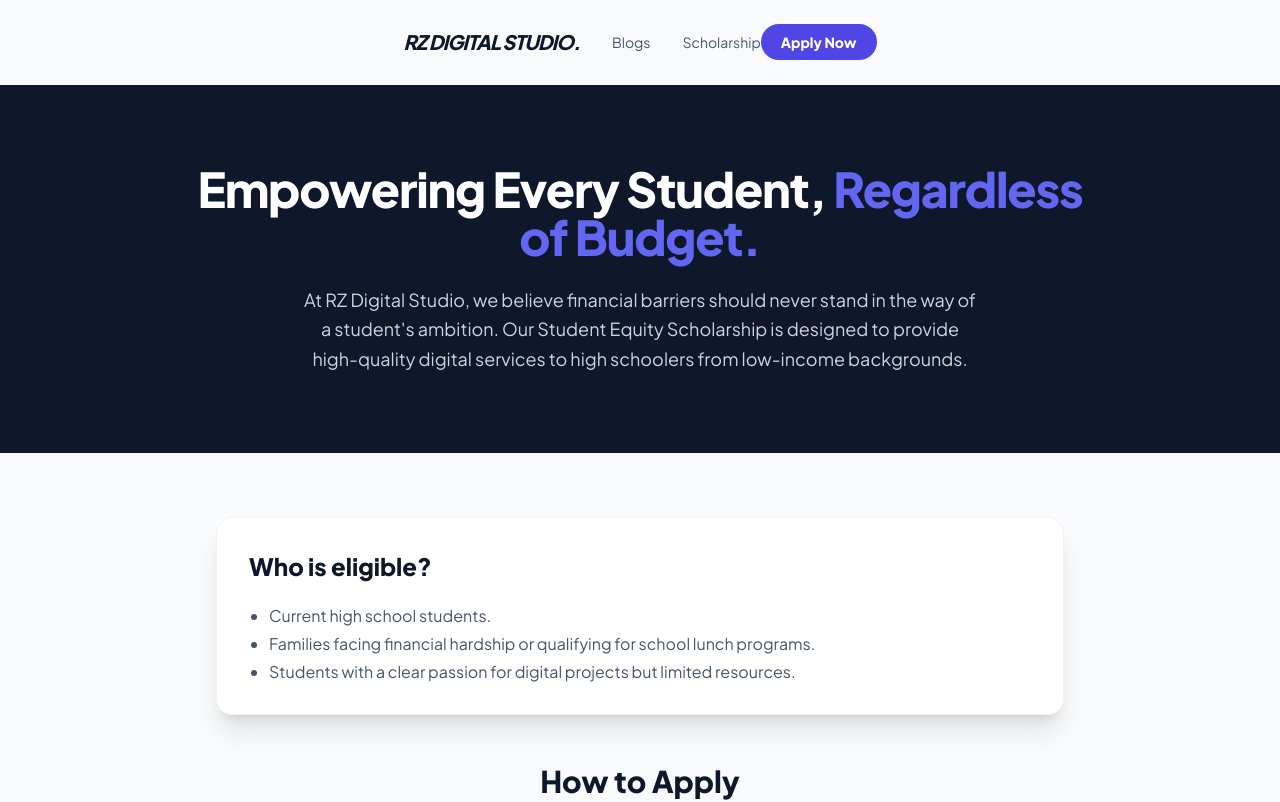
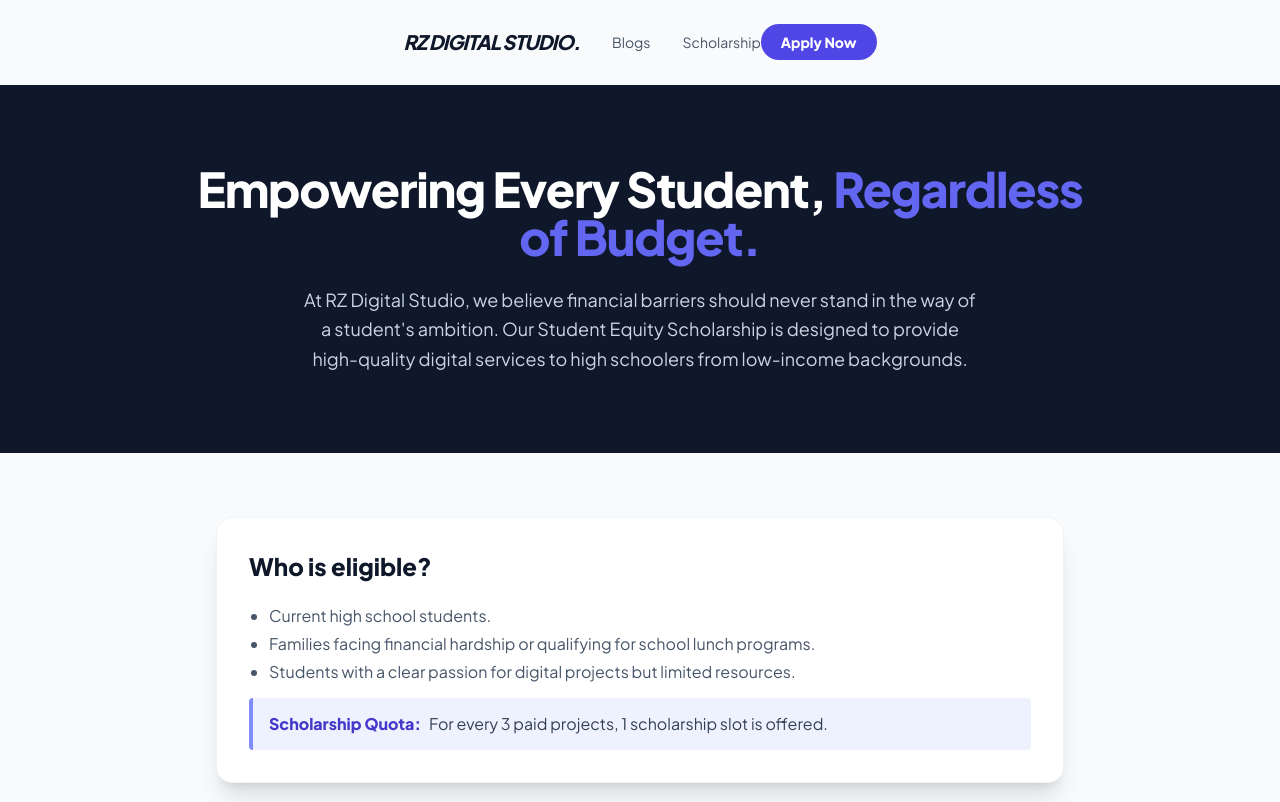
Before and after one commit to zhang-family-lab/rz-digital-studio, a Next.js app: page /scholarship in a window 1280 px wide. Shown: the top 802 px of the page. Built offline with nearby package versions, Linux system fonts and the light colour scheme.

Commit message:
Add the first version sticker design.

```diff
--- a/pages/scholarship.tsx
+++ b/pages/scholarship.tsx
@@ -62,6 +62,10 @@ Sent from website referral
                 <li>Families facing financial hardship or qualifying for school lunch programs.</li>
                 <li>Students with a clear passion for digital projects but limited resources.</li>
               </ul>
+              <div className="mt-6 p-4 bg-indigo-50 border-l-4 border-indigo-400 rounded">
+                <span className="font-bold text-indigo-700">Scholarship Quota:</span>
+                <span className="text-slate-700 ml-2">For every 3 paid projects, 1 scholarship slot is offered.</span>
+              </div>
             </div>
           </div>
           {/* Application Guide (No Form) */}
```
Also changed, not shown: public/images/stickers.JPG (added).
